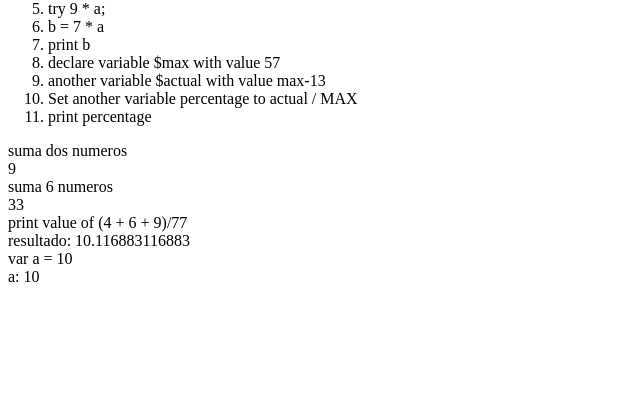
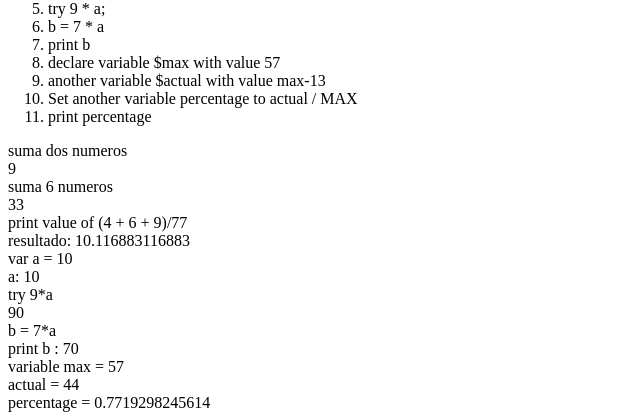
Before and after one commit to Sylviall81/modulo2-php, a PHP site: page / in a window 1280 px wide. Shown: the part 559-979 px from the top of the page, without its empty margins (0-640 px from the left). Before the commit the page ends 841 px from the top, so only its background shows below. Run offline with PHP 8.4, Linux system fonts and the light colour scheme.

Commit message:
extra variables odin

```diff
--- a/01variables/index.php
+++ b/01variables/index.php
@@ -107,6 +107,17 @@ $a = 10;
 echo  'a: '.$a;
 echo '<br>';
 
+echo 'try 9*a <br>';
+echo  9 * $a;
+echo '<br>';
+echo 'b = 7*a <br>';
+$b = 7* $a;
+echo 'print b : '.$b;
+echo '<br>';
+echo 'variable max = '.($max = 57).'<br>';
+echo 'actual = '.$actual = $max - 13;
+echo'<br>';
+echo 'percentage = '.$percentage = $actual/$max;
 
 
 
```
